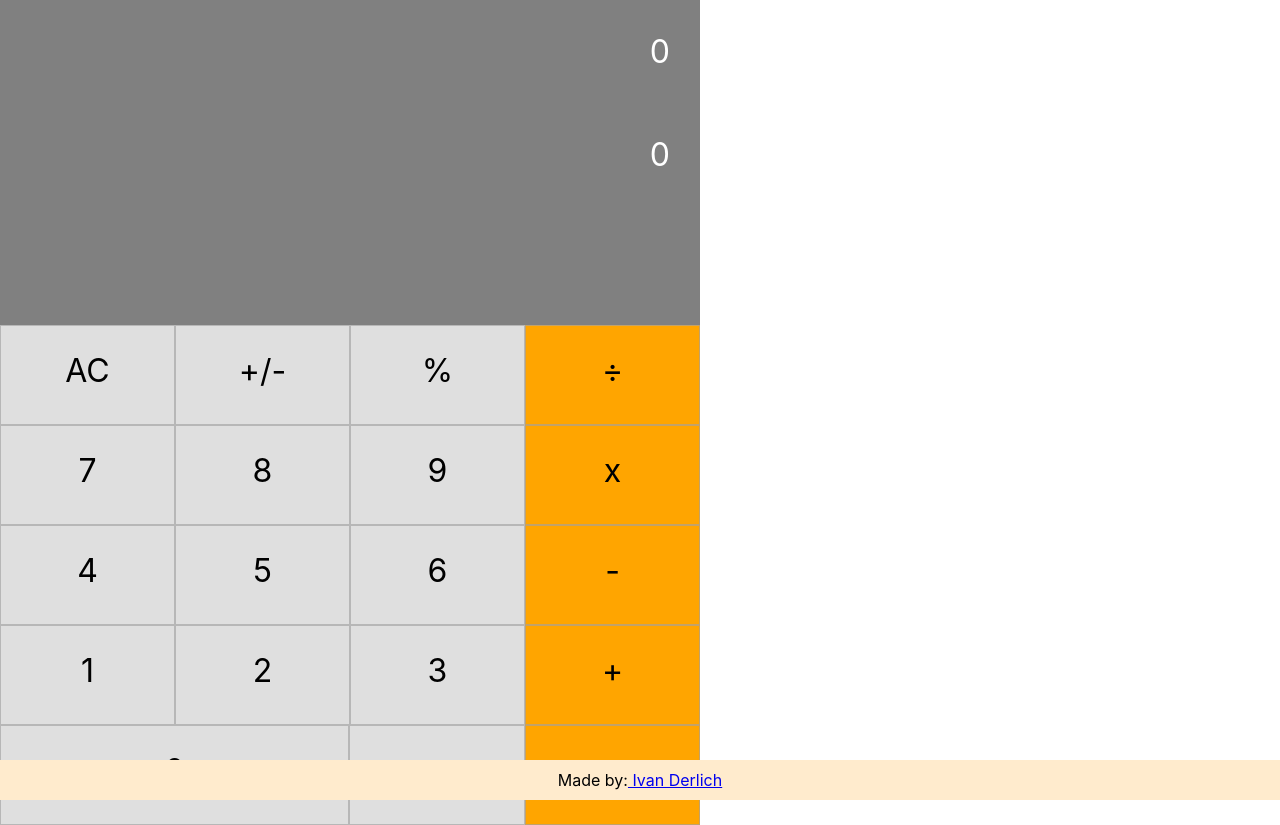
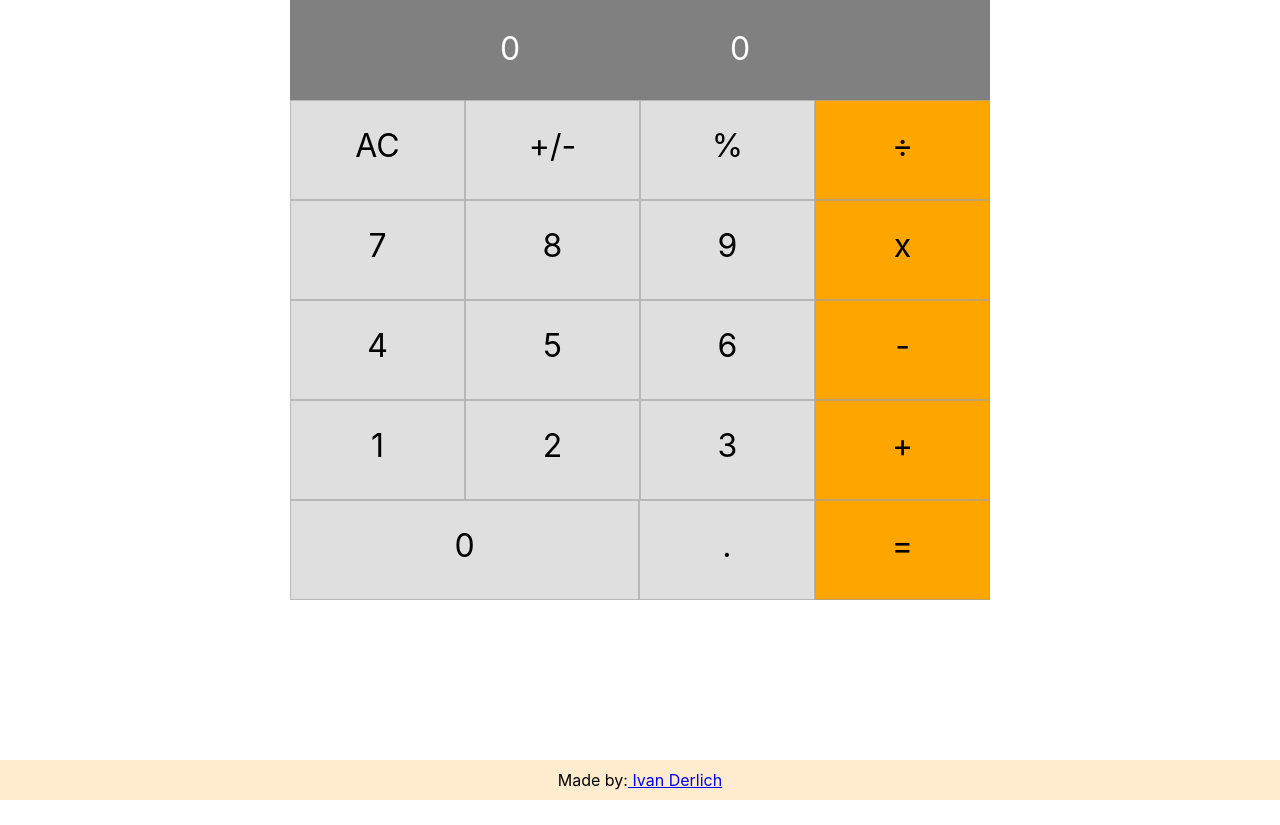
Before and after one commit to IvanDerlich/calculator, a React (Create React App) app: page / in a window 1280 px wide. After the commit the page ends 800 px from the top, so only its background shows below. Built offline with nearby package versions, Linux system fonts and the light colour scheme.

Commit message:
Align calculator to the center

```diff
--- a/src/components/App.css
+++ b/src/components/App.css
@@ -1,6 +1,5 @@
 .App {
-  width: 700px;
   display: flex;
   flex-flow: row wrap;
-  margin: auto;
+  justify-content: center;
 }
--- a/src/components/App.js
+++ b/src/components/App.js
@@ -3,6 +3,7 @@ import Display from './Display';
 import ButtonPanel from './ButtonPanel';
 import Footer from './Footer';
 import calculate from '../logic/calculate';
+import './App.css';
 
 class App extends React.Component {
   constructor(props) {
--- a/src/components/Display.css
+++ b/src/components/Display.css
@@ -1,14 +1,15 @@
 .display {
-  height: 325px;
+  height: 100px;
   background-color: grey;
   color: white;
   width: 700px;
   font-size: 32px;
   display: flex;
-  flex-direction: column;
+  flex-direction: row;
   align-items: flex-end;
   box-sizing: border-box;
   padding-right: 30px;
+  justify-content: space-evenly;
 }
 
 p {
--- a/src/components/Display.js
+++ b/src/components/Display.js
@@ -5,7 +5,7 @@ import './Display.css';
 function Display({ next, total }) {
   return (
     <div className="display" id="button-panel">
-      <p className="">{total}</p>
+      <p>{total}</p>
       <p>{next}</p>
     </div>
   );
```
